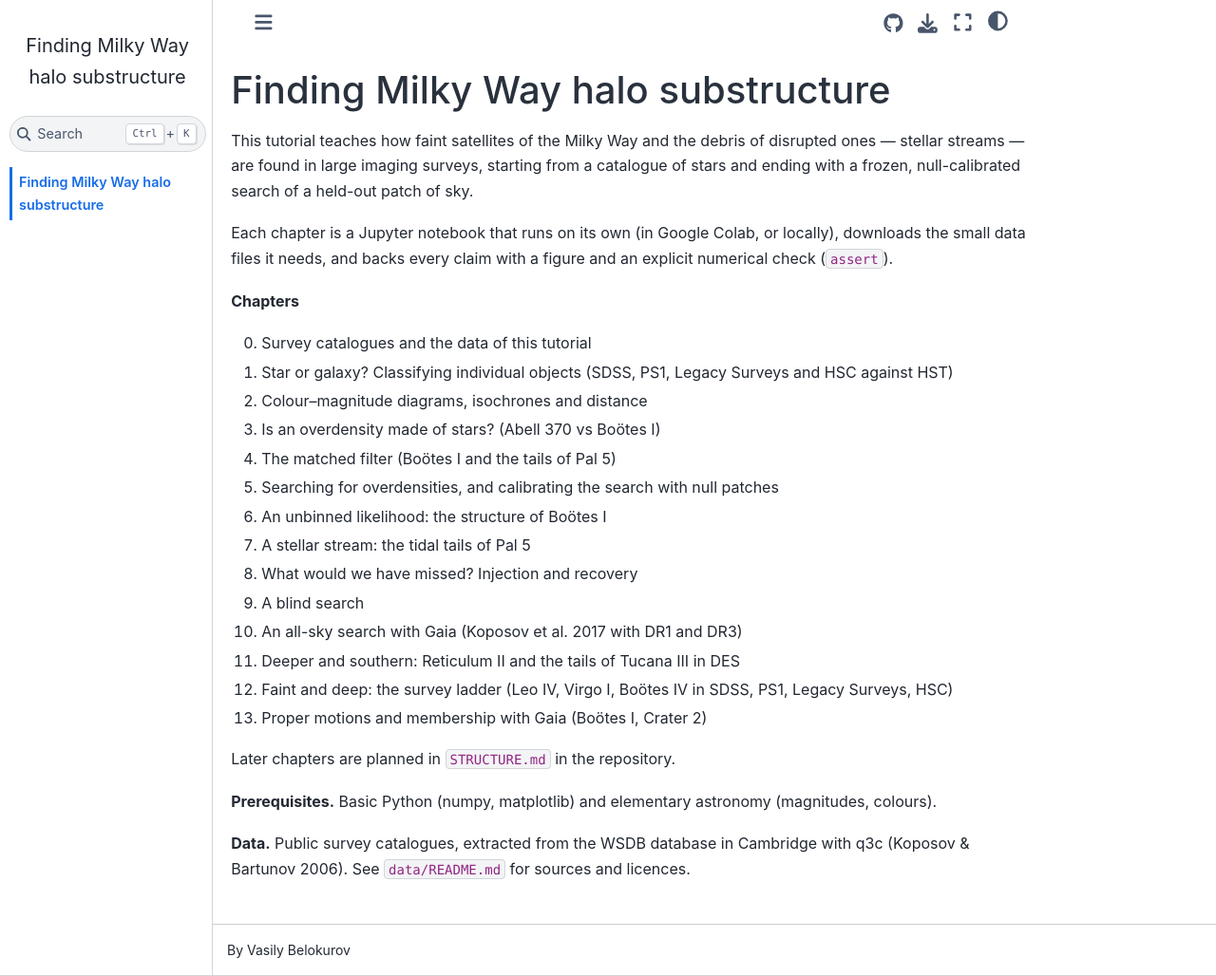
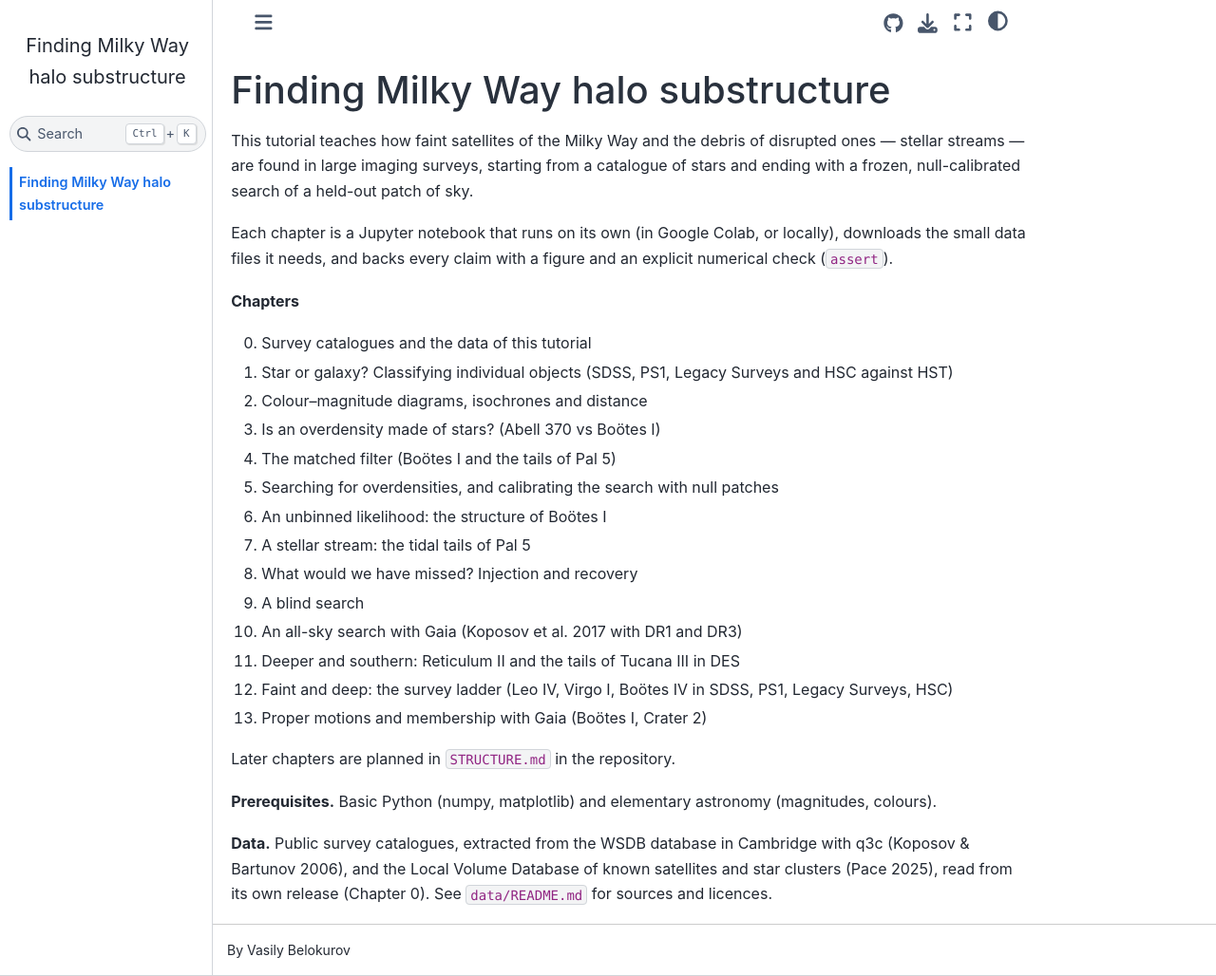
Before and after one commit to vasilybelokurov/halo-substructure-tutorial, a Jupyter Book: the page built from intro.md, in a window 1280 px wide and 1028 px high. Shown: the whole window at 95% size. Built offline with Jupyter Book 1.0.4 settings and Sphinx 7.4.7 and the Sphinx Book theme 1.1.4, drawn with Linux system fonts in a browser that asks for light colours; pages that are not in the unit, such as notebooks, are missing from menus.

Commit message:
Text sweep after the LVDB change: Ch 11 and 13 credit the papers, not LVDB; intro, README, AGENTS describe LVDB
- Ch 11: Ret II comparison is Mutlu-Pakdil+18 Table 6, typed into the notebook
- Ch 13: fixed model uses the LVDB centre and Muñoz+18 structure for Boötes I; the PM comparison is Pace+22
  Table 2, whose errors are statistical only
- intro.md, README.md, AGENTS.md: LVDB is the one catalogue read from its own release (pinned, checksum-checked)

Co-Authored-By: Claude Opus 5.5 <noreply@anthropic.com>

```diff
--- a/intro.md
+++ b/intro.md
@@ -29,4 +29,5 @@ Later chapters are planned in `STRUCTURE.md` in the repository.
 **Prerequisites.** Basic Python (numpy, matplotlib) and elementary astronomy (magnitudes, colours).
 
 **Data.** Public survey catalogues, extracted from the WSDB database in Cambridge with q3c
-(Koposov & Bartunov 2006). See `data/README.md` for sources and licences.
+(Koposov & Bartunov 2006), and the Local Volume Database of known satellites and star clusters (Pace 2025), read
+from its own release (Chapter 0). See `data/README.md` for sources and licences.
```
Also changed, not shown: AGENTS.md (+3 -1 lines), README.md (+3 -0 lines), 2 other files.
